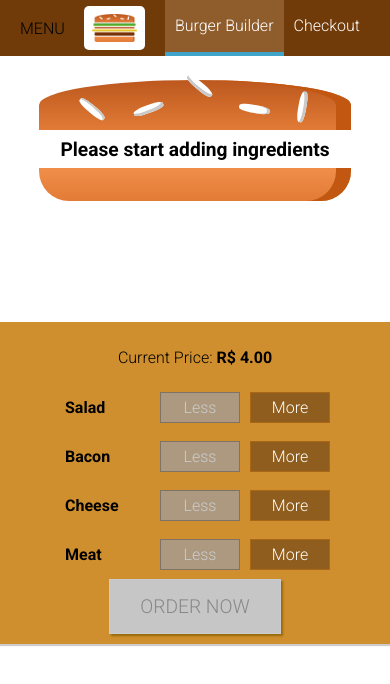
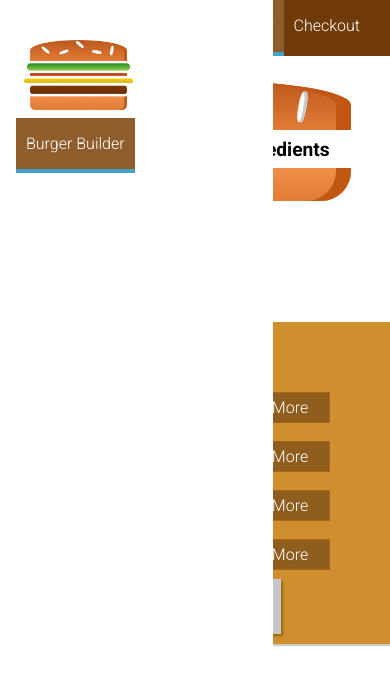
Before and after one commit to brandaogabriel7/burger-builder-app, a React (Create React App) app: page / in a window 390 px wide. Shown: the top 684 px of the page. Built offline with nearby package versions, Linux system fonts and the light colour scheme.

Commit message:
feat: create responsive side drawer and make logo height a prop

```diff
--- a/src/components/Layout/Layout.js
+++ b/src/components/Layout/Layout.js
@@ -1,10 +1,12 @@
 import React, { Fragment } from 'react';
+import SideDrawer from '../Navigation/SideDrawer/SideDrawer';
 import Toolbar from '../Navigation/Toolbar/Toolbar';
 import styles from './layout.module.css';
 
 const Layout = ({ children }) => (
     <Fragment>
         <Toolbar />
+        <SideDrawer />
         <main className={styles.Content}>{children}</main>
     </Fragment>
 );
--- a/src/components/Logo/Logo.js
+++ b/src/components/Logo/Logo.js
@@ -2,8 +2,8 @@
 import burgerLogo from '../../assets/images/burger-logo.png';
 import styles from './logo.module.css';
 
-const Logo = () => (
-    <div className={styles.Logo}>
+const Logo = ({ height }) => (
+    <div className={styles.Logo} style={{ height }}>
         <img src={burgerLogo} alt="Burger Builder App Logo" />
     </div>
 );
--- a/src/components/Logo/logo.module.css
+++ b/src/components/Logo/logo.module.css
@@ -1,7 +1,7 @@
 .Logo {
     background-color: white;
     padding: 8px;
-    height: 80%;
+    height: 100%;
     box-sizing: border-box;
     border-radius: 5px;
 }
--- /dev/null
+++ b/src/components/Navigation/SideDrawer/SideDrawer.js
@@ -0,0 +1,20 @@
+import React from 'react';
+import Logo from '../../Logo/Logo';
+import NavigationItems from '../NavigationItems/NavigationItems';
+
+import styles from './sidedrawer.module.css';
+
+const SideDrawer = () => {
+    return (
+        <div className={styles.SideDrawer}>
+            <div className={styles.Logo}>
+                <Logo />
+            </div>
+            <nav>
+                <NavigationItems />
+            </nav>
+        </div>
+    );
+};
+
+export default SideDrawer;
--- /dev/null
+++ b/src/components/Navigation/SideDrawer/sidedrawer.module.css
@@ -0,0 +1,31 @@
+.SideDrawer {
+    position: fixed;
+    width: 280px;
+    max-width: 70%;
+    height: 100%;
+    left: 0;
+    top: 0;
+    z-index: 200;
+    background-color: white;
+    padding: 32px 16px;
+    box-sizing: border-box;
+    transition: transform 0.3s ease-out;
+}
+
+@media (min-width: 500px) {
+    .SideDrawer {
+        display: none;
+    }
+}
+
+.Open {
+    transform: translateX(0);
+}
+
+.Closed {
+    transform: translateX(-100%);
+}
+
+.Logo {
+    height: 11%;
+}
--- a/src/components/Navigation/Toolbar/Toolbar.js
+++ b/src/components/Navigation/Toolbar/Toolbar.js
@@ -6,7 +6,9 @@
 const Toolbar = () => (
     <header className={styles.Toolbar}>
         <div>MENU</div>
-        <Logo />
+        <div className={styles.Logo}>
+            <Logo />
+        </div>
         <nav>
             <NavigationItems />
         </nav>
--- a/src/components/Navigation/Toolbar/toolbar.module.css
+++ b/src/components/Navigation/Toolbar/toolbar.module.css
@@ -16,3 +16,7 @@
 .Toolbar nav {
     height: 100%;
 }
+
+.Logo {
+    height: 80%;
+}
```
